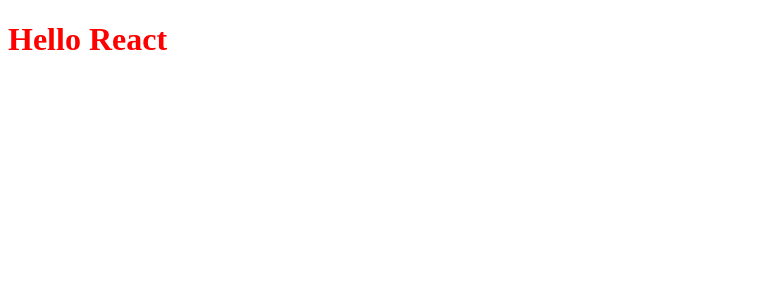
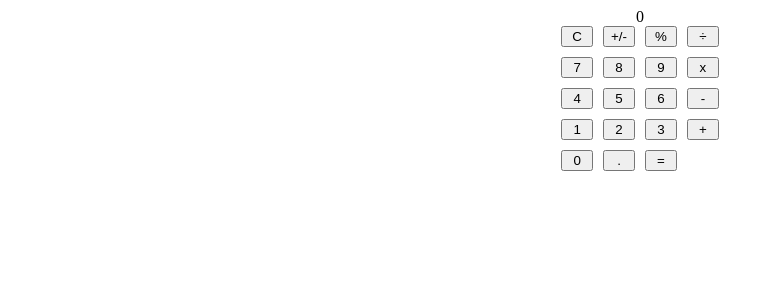
Before and after one commit to FranzCastillo/STW-Lab9-Calculadora, a React app: page / in a window 1280 px wide. Shown: the top 300 px of the page, without its empty margins (0-774 px from the left). Built offline with nearby package versions, Linux system fonts and the light colour scheme.

Commit message:
Elements Implemented

```diff
--- a/package.json
+++ b/package.json
@@ -20,7 +20,9 @@
   },
   "homepage": "https://github.com/FranzCastillo/STW-Lab9-Calculadora#readme",
   "dependencies": {
+    "bootstrap": "^5.2.3",
     "react": "^18.2.0",
+    "react-bootstrap": "^2.7.4",
     "react-dom": "^18.2.0"
   },
   "devDependencies": {
--- a/src/App.js
+++ b/src/App.js
@@ -1,6 +1,36 @@
 import React from "react";
+
 const App = () => {
-    return <h1>Hello React</h1>;
+    return (
+        <div className={"container"}>
+            <div className={"calculator"}>
+                <div className={"display"}>
+                    0
+                </div>
+                <div className={"buttons"}>
+                    <button className={"button-function"} id={"clear"}>C</button>
+                    <button className={"button-function"} id={"sign"}>+/-</button>
+                    <button className={"button-function"} id={"percentage"}>%</button>
+                    <button className={"button-operation"} id={"division"}>÷</button>
+                    <button className={"button-number"} id={"seven"}>7</button>
+                    <button className={"button-number"} id={"eight"}>8</button>
+                    <button className={"button-number"} id={"nine"}>9</button>
+                    <button className={"button-operation"} id={"multiplication"}>x</button>
+                    <button className={"button-number"} id={"four"}>4</button>
+                    <button className={"button-number"} id={"five"}>5</button>
+                    <button className={"button-number"} id={"six"}>6</button>
+                    <button className={"button-operation"} id={"subtraction"}>-</button>
+                    <button className={"button-number"} id={"one"}>1</button>
+                    <button className={"button-number"} id={"two"}>2</button>
+                    <button className={"button-number"} id={"three"}>3</button>
+                    <button className={"button-operation"} id={"addition"}>+</button>
+                    <button className={"button-number"} id={"zero"}>0</button>
+                    <button className={"button-number"} id={"decimal"}>.</button>
+                    <button className={"button-equal"} id={"equals"}>=</button>
+                </div>
+            </div>
+        </div>
+    );
 };
 
 export default App;
--- a/src/App.scss
+++ b/src/App.scss
@@ -1,3 +1,24 @@
-h1 {
-  color: red;
+$darkBlue: #293241;
+$lightBlue: #E0FBFC;
+body {
+  //background-color: $darkBlue;
+
+  .container {
+    .calculator {
+      display: flex;
+      flex-direction: column;
+      justify-content: center;
+      align-items: center;
+      width: 100%;
+
+      .display {
+      }
+
+      .buttons {
+        display: grid;
+        grid-template-columns: repeat(4, 1fr);
+        grid-gap: 10px;
+      }
+    }
+  }
 }
--- a/src/index.html
+++ b/src/index.html
@@ -4,7 +4,7 @@
     <meta charset="UTF-8" />
     <meta http-equiv="X-UA-Compatible" content="IE=edge" />
     <meta name="viewport" content="width=device-width, initial-scale=1.0" />
-    <title>React with Webpack</title>
+    <title>Calculadora Online</title>
 </head>
 <body>
 <div id="app"></div>
```
Also changed, not shown: 1 other file (tests, documents, lock files or other folders).
